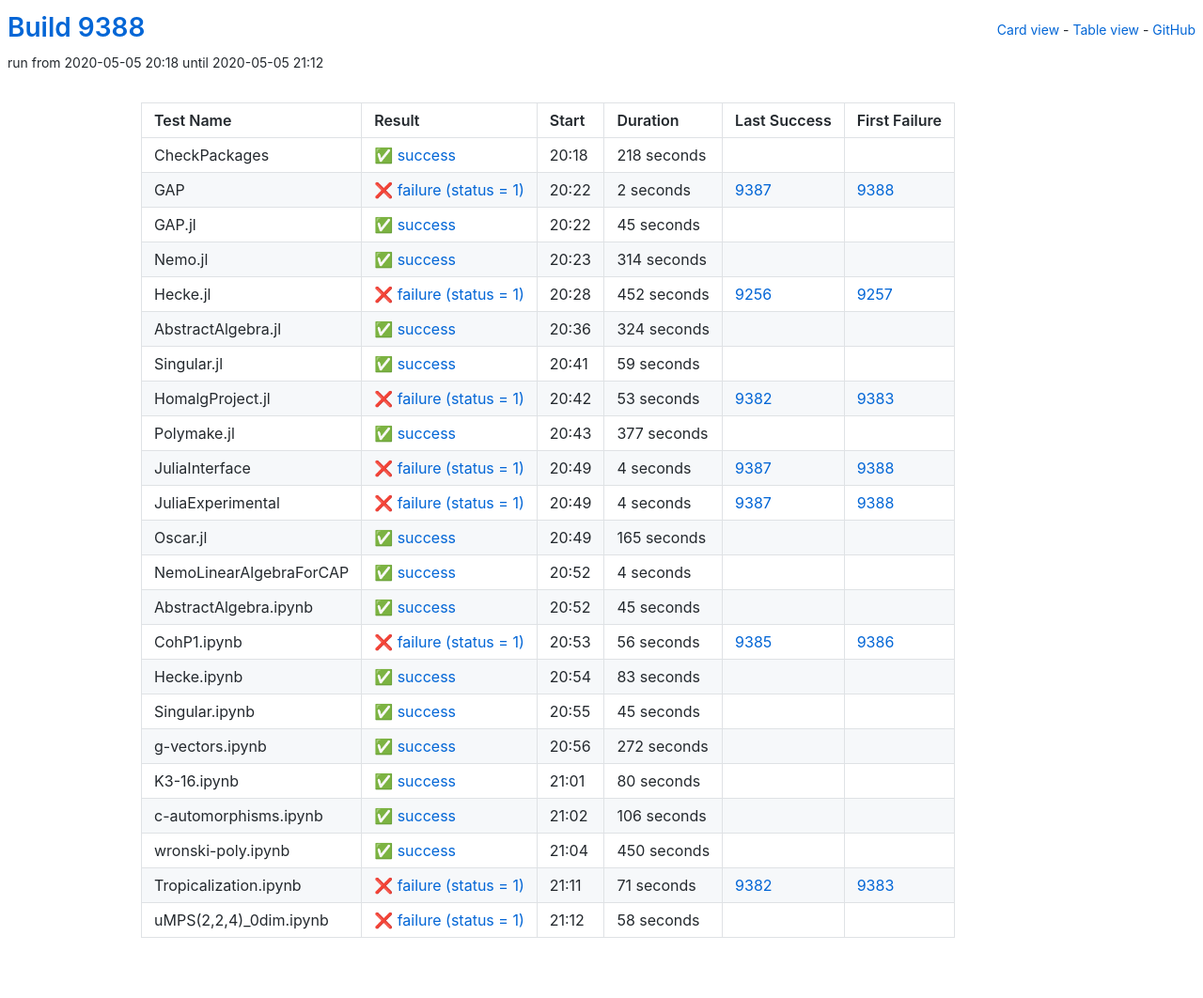
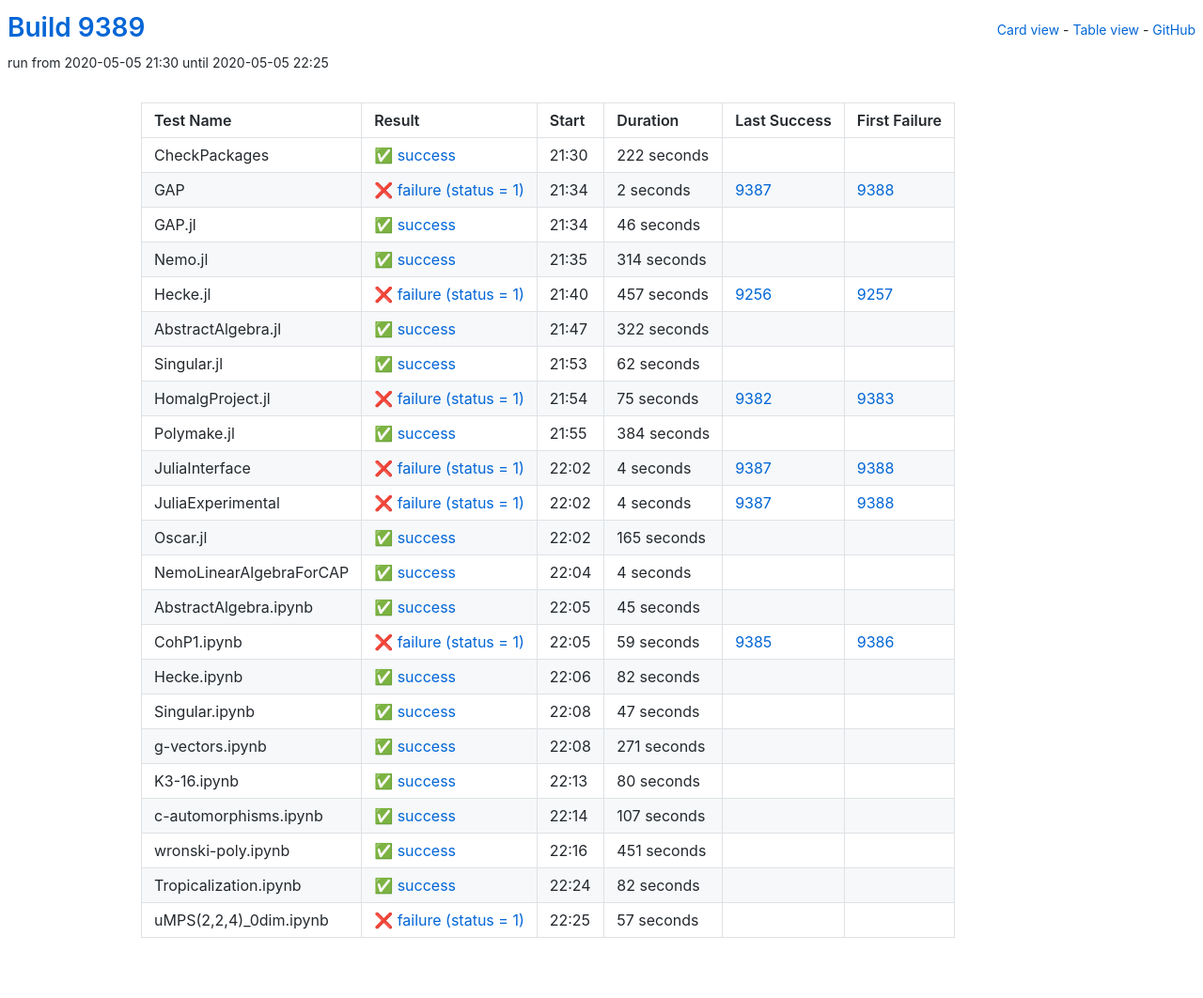
Before and after one commit to oscar-system/oscar-ci-status, a Jekyll site: the page built from table.html, in a window 1280 px wide. Shown: the whole page at 94% size. Built offline with Jekyll 4.4.1, drawn with Linux system fonts in a browser that asks for light colours.

Commit message:
Build 9389

```diff
--- a/_data/ci.yml
+++ b/_data/ci.yml
@@ -1,17 +1,17 @@
-build: 9388
-build_url: https://oscarci.mathematik.uni-kl.de/job/oscar/9388/
+build: 9389
+build_url: https://oscarci.mathematik.uni-kl.de/job/oscar/9389/
 job: oscar
 tests:
-- duration: 218
+- duration: 222
   exitcode: 0
   first_failure: false
   first_failure_url: null
   id: checkpackages
   last_success: false
   last_success_url: null
-  log: https://oscarci.mathematik.uni-kl.de/job/oscar/9388/artifact/logs/build-9388/CheckPackages.log
+  log: https://oscarci.mathematik.uni-kl.de/job/oscar/9389/artifact/logs/build-9389/CheckPackages.log
   name: CheckPackages
-  start: 2020-05-05 20:18
+  start: 2020-05-05 21:30
   status: success
   success: true
 - duration: 2
@@ -21,21 +21,21 @@ tests:
   id: gap
   last_success: 9387
   last_success_url: https://oscarci.mathematik.uni-kl.de/job/oscar/9387/
-  log: https://oscarci.mathematik.uni-kl.de/job/oscar/9388/artifact/logs/build-9388/GAP.log
+  log: https://oscarci.mathematik.uni-kl.de/job/oscar/9389/artifact/logs/build-9389/GAP.log
   name: GAP
-  start: 2020-05-05 20:22
+  start: 2020-05-05 21:34
   status: failure
   success: false
-- duration: 45
+- duration: 46
   exitcode: 0
   first_failure: false
   first_failure_url: null
   id: gap-jl
   last_success: false
   last_success_url: null
-  log: https://oscarci.mathematik.uni-kl.de/job/oscar/9388/artifact/logs/build-9388/GAP.jl.log
+  log: https://oscarci.mathematik.uni-kl.de/job/oscar/9389/artifact/logs/build-9389/GAP.jl.log
   name: GAP.jl
-  start: 2020-05-05 20:22
+  start: 2020-05-05 21:34
   status: success
   success: true
 - duration: 314
@@ -45,69 +45,69 @@ tests:
   id: nemo-jl
   last_success: false
   last_success_url: null
-  log: https://oscarci.mathematik.uni-kl.de/job/oscar/9388/artifact/logs/build-9388/Nemo.jl.log
+  log: https://oscarci.mathematik.uni-kl.de/job/oscar/9389/artifact/logs/build-9389/Nemo.jl.log
   name: Nemo.jl
-  start: 2020-05-05 20:23
+  start: 2020-05-05 21:35
   status: success
   success: true
-- duration: 452
+- duration: 457
   exitcode: 1
   first_failure: 9257
   first_failure_url: https://oscarci.mathematik.uni-kl.de/job/oscar/9257/
   id: hecke-jl
   last_success: 9256
   last_success_url: https://oscarci.mathematik.uni-kl.de/job/oscar/9256/
-  log: https://oscarci.mathematik.uni-kl.de/job/oscar/9388/artifact/logs/build-9388/Hecke.jl.log
+  log: https://oscarci.mathematik.uni-kl.de/job/oscar/9389/artifact/logs/build-9389/Hecke.jl.log
   name: Hecke.jl
-  start: 2020-05-05 20:28
+  start: 2020-05-05 21:40
   status: failure
   success: false
-- duration: 324
+- duration: 322
   exitcode: 0
   first_failure: false
   first_failure_url: null
   id: abstractalgebra-jl
   last_success: false
   last_success_url: null
-  log: https://oscarci.mathematik.uni-kl.de/job/oscar/9388/artifact/logs/build-9388/AbstractAlgebra.jl.log
+  log: https://oscarci.mathematik.uni-kl.de/job/oscar/9389/artifact/logs/build-9389/AbstractAlgebra.jl.log
   name: AbstractAlgebra.jl
-  start: 2020-05-05 20:36
+  start: 2020-05-05 21:47
   status: success
   success: true
-- duration: 59
+- duration: 62
   exitcode: 0
   first_failure: false
   first_failure_url: null
   id: singular-jl
   last_success: false
   last_success_url: null
-  log: https://oscarci.mathematik.uni-kl.de/job/oscar/9388/artifact/logs/build-9388/Singular.jl.log
+  log: https://oscarci.mathematik.uni-kl.de/job/oscar/9389/artifact/logs/build-9389/Singular.jl.log
   name: Singular.jl
-  start: 2020-05-05 20:41
+  start: 2020-05-05 21:53
   status: success
   success: true
-- duration: 53
+- duration: 75
   exitcode: 1
   first_failure: 9383
   first_failure_url: https://oscarci.mathematik.uni-kl.de/job/oscar/9383/
   id: homalgproject-jl
   last_success: 9382
   last_success_url: https://oscarci.mathematik.uni-kl.de/job/oscar/9382/
-  log: https://oscarci.mathematik.uni-kl.de/job/oscar/9388/artifact/logs/build-9388/HomalgProject.jl.log
+  log: https://oscarci.mathematik.uni-kl.de/job/oscar/9389/artifact/logs/build-9389/HomalgProject.jl.log
   name: HomalgProject.jl
-  start: 2020-05-05 20:42
+  start: 2020-05-05 21:54
   status: failure
   success: false
-- duration: 377
+- duration: 384
   exitcode: 0
   first_failure: false
   first_failure_url: null
   id: polymake-jl
   last_success: false
   last_success_url: null
-  log: https://oscarci.mathematik.uni-kl.de/job/oscar/9388/artifact/logs/build-9388/Polymake.jl.log
+  log: https://oscarci.mathematik.uni-kl.de/job/oscar/9389/artifact/logs/build-9389/Polymake.jl.log
   name: Polymake.jl
-  start: 2020-05-05 20:43
+  start: 2020-05-05 21:55
   status: success
   success: true
 - duration: 4
@@ -117,9 +117,9 @@ tests:
   id: juliainterface
   last_success: 9387
   last_success_url: https://oscarci.mathematik.uni-kl.de/job/oscar/9387/
-  log: https://oscarci.mathematik.uni-kl.de/job/oscar/9388/artifact/logs/build-9388/JuliaInterface.log
+  log: https://oscarci.mathematik.uni-kl.de/job/oscar/9389/artifact/logs/build-9389/JuliaInterface.log
   name: JuliaInterface
-  start: 2020-05-05 20:49
+  start: 2020-05-05 22:02
   status: failure
   success: false
 - duration: 4
@@ -129,9 +129,9 @@ tests:
   id: juliaexperimental
   last_success: 9387
   last_success_url: https://oscarci.mathematik.uni-kl.de/job/oscar/9387/
-  log: https://oscarci.mathematik.uni-kl.de/job/oscar/9388/artifact/logs/build-9388/JuliaExperimental.log
+  log: https://oscarci.mathematik.uni-kl.de/job/oscar/9389/artifact/logs/build-9389/JuliaExperimental.log
   name: JuliaExperimental
-  start: 2020-05-05 20:49
+  start: 2020-05-05 22:02
   status: failure
   success: false
 - duration: 165
@@ -141,9 +141,9 @@ tests:
   id: oscar-jl
   last_success: false
   last_success_url: null
-  log: https://oscarci.mathematik.uni-kl.de/job/oscar/9388/artifact/logs/build-9388/Oscar.jl.log
+  log: https://oscarci.mathematik.uni-kl.de/job/oscar/9389/artifact/logs/build-9389/Oscar.jl.log
   name: Oscar.jl
-  start: 2020-05-05 20:49
+  start: 2020-05-05 22:02
   status: success
   success: true
 - duration: 4
@@ -153,9 +153,9 @@ tests:
   id: nemolinearalgebraforcap
   last_success: false
   last_success_url: null
-  log: https://oscarci.mathematik.uni-kl.de/job/oscar/9388/artifact/logs/build-9388/NemoLinearAlgebraForCAP.log
+  log: https://oscarci.mathematik.uni-kl.de/job/oscar/9389/artifact/logs/build-9389/NemoLinearAlgebraForCAP.log
   name: NemoLinearAlgebraForCAP
-  start: 2020-05-05 20:52
+  start: 2020-05-05 22:04
   status: success
   success: true
 - duration: 45
@@ -165,57 +165,57 @@ tests:
   id: abstractalgebra-ipynb
   last_success: false
   last_success_url: null
-  log: https://oscarci.mathematik.uni-kl.de/job/oscar/9388/artifact/logs/build-9388/AbstractAlgebra.ipynb.log
+  log: https://oscarci.mathematik.uni-kl.de/job/oscar/9389/artifact/logs/build-9389/AbstractAlgebra.ipynb.log
   name: AbstractAlgebra.ipynb
-  start: 2020-05-05 20:52
+  start: 2020-05-05 22:05
   status: success
   success: true
-- duration: 56
+- duration: 59
   exitcode: 1
   first_failure: 9386
   first_failure_url: https://oscarci.mathematik.uni-kl.de/job/oscar/9386/
   id: cohp1-ipynb
   last_success: 9385
   last_success_url: https://oscarci.mathematik.uni-kl.de/job/oscar/9385/
-  log: https://oscarci.mathematik.uni-kl.de/job/oscar/9388/artifact/logs/build-9388/CohP1.ipynb.log
+  log: https://oscarci.mathematik.uni-kl.de/job/oscar/9389/artifact/logs/build-9389/CohP1.ipynb.log
   name: CohP1.ipynb
-  start: 2020-05-05 20:53
+  start: 2020-05-05 22:05
   status: failure
   success: false
-- duration: 83
+- duration: 82
   exitcode: 0
   first_failure: false
   first_failure_url: null
   id: hecke-ipynb
   last_success: false
   last_success_url: null
-  log: https://oscarci.mathematik.uni-kl.de/job/oscar/9388/artifact/logs/build-9388/Hecke.ipynb.log
+  log: https://oscarci.mathematik.uni-kl.de/job/oscar/9389/artifact/logs/build-9389/Hecke.ipynb.log
   name: Hecke.ipynb
-  start: 2020-05-05 20:54
+  start: 2020-05-05 22:06
   status: success
   success: true
-- duration: 45
+- duration: 47
   exitcode: 0
   first_failure: false
   first_failure_url: null
   id: singular-ipynb
   last_success: false
   last_success_url: null
-  log: https://oscarci.mathematik.uni-kl.de/job/oscar/9388/artifact/logs/build-9388/Singular.ipynb.log
+  log: https://oscarci.mathematik.uni-kl.de/job/oscar/9389/artifact/logs/build-9389/Singular.ipynb.log
   name: Singular.ipynb
-  start: 2020-05-05 20:55
+  start: 2020-05-05 22:08
   status: success
   success: true
-- duration: 272
+- duration: 271
   exitcode: 0
   first_failure: false
   first_failure_url: null
   id: g-vectors-ipynb
   last_success: false
   last_success_url: null
-  log: https://oscarci.mathematik.uni-kl.de/job/oscar/9388/artifact/logs/build-9388/g-vectors.ipynb.log
+  log: https://oscarci.mathematik.uni-kl.de/job/oscar/9389/artifact/logs/build-9389/g-vectors.ipynb.log
   name: g-vectors.ipynb
-  start: 2020-05-05 20:56
+  start: 2020-05-05 22:08
   status: success
   success: true
 - duration: 80
@@ -225,56 +225,56 @@ tests:
   id: k3-16-ipynb
   last_success: false
   last_success_url: null
-  log: https://oscarci.mathematik.uni-kl.de/job/oscar/9388/artifact/logs/build-9388/K3-16.ipynb.log
+  log: https://oscarci.mathematik.uni-kl.de/job/oscar/9389/artifact/logs/build-9389/K3-16.ipynb.log
   name: K3-16.ipynb
-  start: 2020-05-05 21:01
+  start: 2020-05-05 22:13
   status: success
   success: true
-- duration: 106
+- duration: 107
   exitcode: 0
   first_failure: false
   first_failure_url: null
   id: c-automorphisms-ipynb
   last_success: false
   last_success_url: null
-  log: https://oscarci.mathematik.uni-kl.de/job/oscar/9388/artifact/logs/build-9388/c-automorphisms.ipynb.log
+  log: https://oscarci.mathematik.uni-kl.de/job/oscar/9389/artifact/logs/build-9389/c-automorphisms.ipynb.log
   name: c-automorphisms.ipynb
-  start: 2020-05-05 21:02
+  start: 2020-05-05 22:14
   status: success
   success: true
-- duration: 450
+- duration: 451
   exitcode: 0
   first_failure: false
   first_failure_url: null
   id: wronski-poly-ipynb
   last_success: false
   last_success_url: null
-  log: https://oscarci.mathematik.uni-kl.de/job/oscar/9388/artifact/logs/build-9388/wronski-poly.ipynb.log
+  log: https://oscarci.mathematik.uni-kl.de/job/oscar/9389/artifact/logs/build-9389/wronski-poly.ipynb.log
   name: wronski-poly.ipynb
-  start: 2020-05-05 21:04
+  start: 2020-05-05 22:16
   status: success
   success: true
-- duration: 71
-  exitcode: 1
-  first_failure: 9383
-  first_failure_url: https://oscarci.mathematik.uni-kl.de/job/oscar/9383/
+- duration: 82
+  exitcode: 0
+  first_failure: false
+  first_failure_url: null
   id: tropicalization-ipynb
-  last_success: 9382
-  last_success_url: https://oscarci.mathematik.uni-kl.de/job/oscar/9382/
-  log: https://oscarci.mathematik.uni-kl.de/job/oscar/9388/artifact/logs/build-9388/Tropicalization.ipynb.log
+  last_success: false
+  last_success_url: null
+  log: https://oscarci.mathematik.uni-kl.de/job/oscar/9389/artifact/logs/build-9389/Tropicalization.ipynb.log
   name: Tropicalization.ipynb
-  start: 2020-05-05 21:11
-  status: failure
-  success: false
-- duration: 58
+  start: 2020-05-05 22:24
+  status: success
+  success: true
+- duration: 57
   exitcode: 1
   first_failure: false
   first_failure_url: null
   id: umps-2-2-4-0dim-ipynb
   last_success: false
   last_success_url: null
-  log: https://oscarci.mathematik.uni-kl.de/job/oscar/9388/artifact/logs/build-9388/uMPS-2-2-4-_0dim.ipynb.log
+  log: https://oscarci.mathematik.uni-kl.de/job/oscar/9389/artifact/logs/build-9389/uMPS-2-2-4-_0dim.ipynb.log
   name: uMPS(2,2,4)_0dim.ipynb
-  start: 2020-05-05 21:12
+  start: 2020-05-05 22:25
   status: failure
   success: false
```
Also changed, not shown: README.md.
